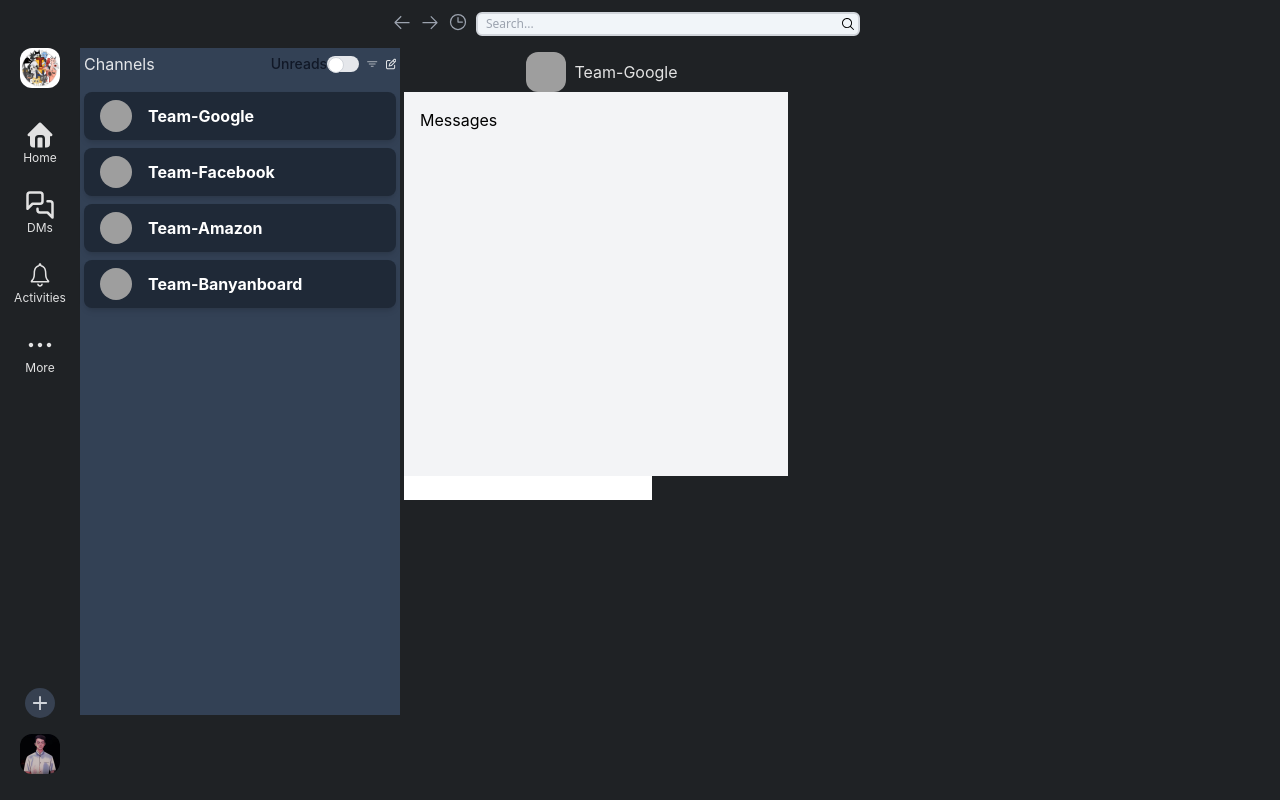
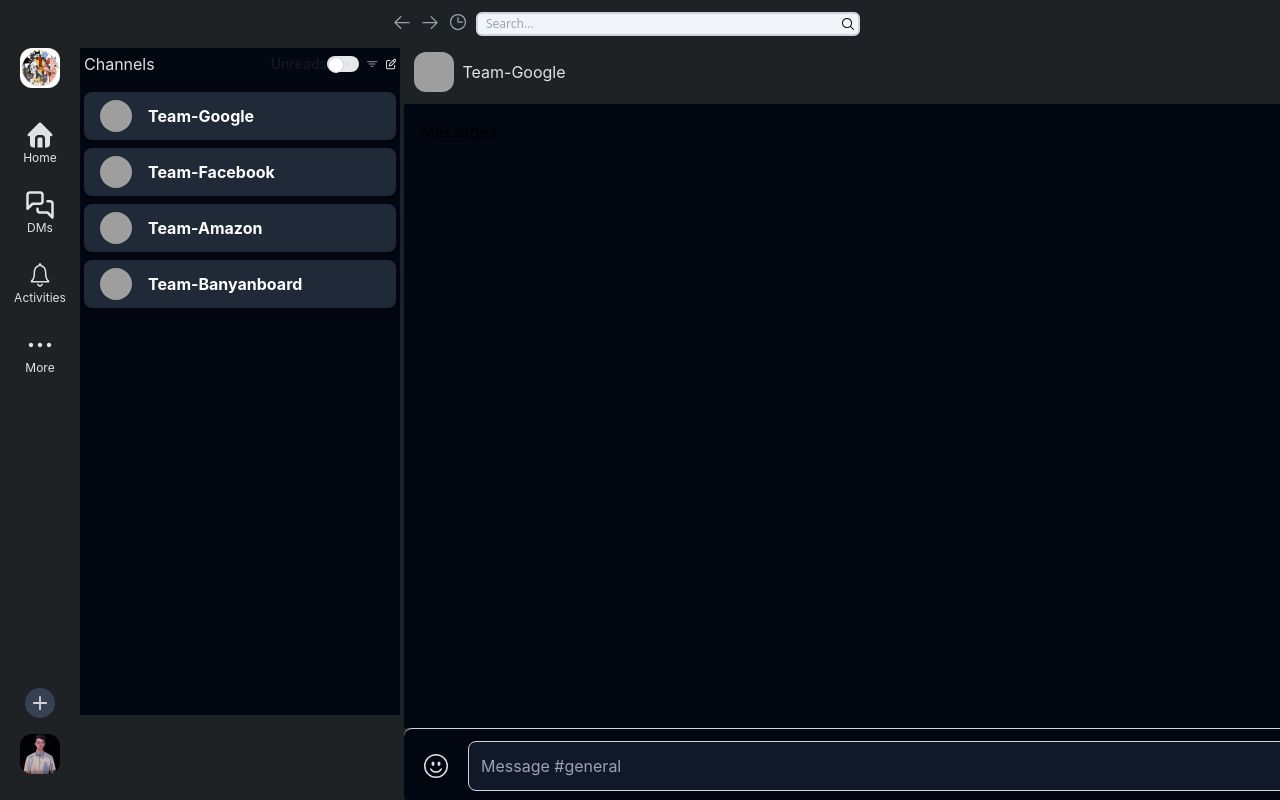
Before and after one commit to heelpatel01/slack-clone, a React (Vite) app in the folder Frontend/: page / in a window 1280 px wide. Built offline with nearby package versions, Linux system fonts and the light colour scheme; grey boxes are pictures that could not be loaded.

Commit message:
Chat-Area Added

```diff
--- a/Frontend/components/ChannelsList.jsx
+++ b/Frontend/components/ChannelsList.jsx
@@ -51,7 +51,7 @@
     "https://as2.ftcdn.net/v2/jpg/01/15/52/31/1000_F_115523122_e4ry4EKsouP9kl2auNN1wSREoJq3kdcE.jpg";
 
   return (
-    <div className="p-1 h-5/6 w-80 mt-12 bg-slate-700 border-solid ml-20 fixed block">
+    <div className="p-1 h-5/6 w-80 mt-12 bg-gray-950 border-solid ml-20 fixed block">
       <div className="flex space-x-2 items-center">
         <div className="mr-24">Channels</div>
 
--- a/Frontend/components/ChatArea.jsx
+++ b/Frontend/components/ChatArea.jsx
@@ -1,12 +1,20 @@
 import React from "react";
+import { AiOutlineSend, AiOutlinePaperClip } from "react-icons/ai"; // Icons
+import { BsEmojiSmile } from "react-icons/bs";
+import {  } from "react-icons/ai"; // Icons
+
+
 import Messages from "./Messages";
 import { Input } from "react-chat-elements";
 
 function ChatArea() {
   return (
-    <div className="fixed block ml-80 -mt-64">
+    <div className="ml-80 ">
       {/* Channel Name */}
-      <div className="flex justify-center items-center">
+      <div
+        style={{ marginLeft: "" }}
+        className="flex w-96 -mt-64 -ml-28 mb-3 justify-center items-center"
+      >
         <img
           src="https://ca.slack-edge.com/T06L3R0J3-U06BXCD6NRK-705cafff859e-192"
           className="h-10 w-10 mr-2 rounded-xl ml-3"
@@ -15,13 +23,41 @@
       </div>
 
       {/* Chat messages area */}
-      <div className="h-96 w-96 p-4  bg-gray-100 text-black flex flex-col">
+      <div
+        style={{ height: "39rem", width: "65rem" }}
+        className="h-96 w-96 p-4  bg-gray-950 rounded-sm text-black flex flex-col"
+      >
         <Messages />
       </div>
+
       {/* Input Box Area */}
-      <div>
-        <input></input>
-      </div>
+      <div style={{ height: '', width: '65rem' }} className="flex flex-col justify-end">
+  <div className="flex items-center p-3 bg-gray-950 border-t border-gray-300 rounded-lg">
+
+    {/* Emoji Icon */}
+    <button className="p-2 rounded-lg hover:bg-gray-950 transition">
+      <BsEmojiSmile size={24} />
+    </button>
+
+    {/* Input Field */}
+    <input
+      type="text"
+      placeholder="Message #general"
+      className="flex-1 mx-3 p-3 rounded-lg text-white bg-gray-900 border border-gray-300 focus:outline-none focus:ring-2 focus:ring-blue-500"
+    />
+
+    {/* File Attachment Icon */}
+    <button className="p-2 rounded-lg hover:bg-gray-950 transition">
+      <AiOutlinePaperClip size={24} />
+    </button>
+
+    {/* Send Icon */}
+    <button className="p-2 rounded-lg bg-blue-500 text-white hover:bg-blue-600 transition">
+      <AiOutlineSend size={24} />
+    </button>
+  </div>
+</div>
+
     </div>
   );
 }
--- a/Frontend/tailwind.config.js
+++ b/Frontend/tailwind.config.js
@@ -1,6 +1,10 @@
 /** @type {import('tailwindcss').Config} */
 export default {
-  content: ["./index.html", "./src/**/*.{js,ts,jsx,tsx}","./components/**/*.{js,ts,jsx,tsx}"],
+  content: [
+    "./index.html",
+    "./src/**/*.{js,ts,jsx,tsx}",
+    "./components/**/*.{js,ts,jsx,tsx}",
+  ],
   theme: {
     extend: {},
   },
```
